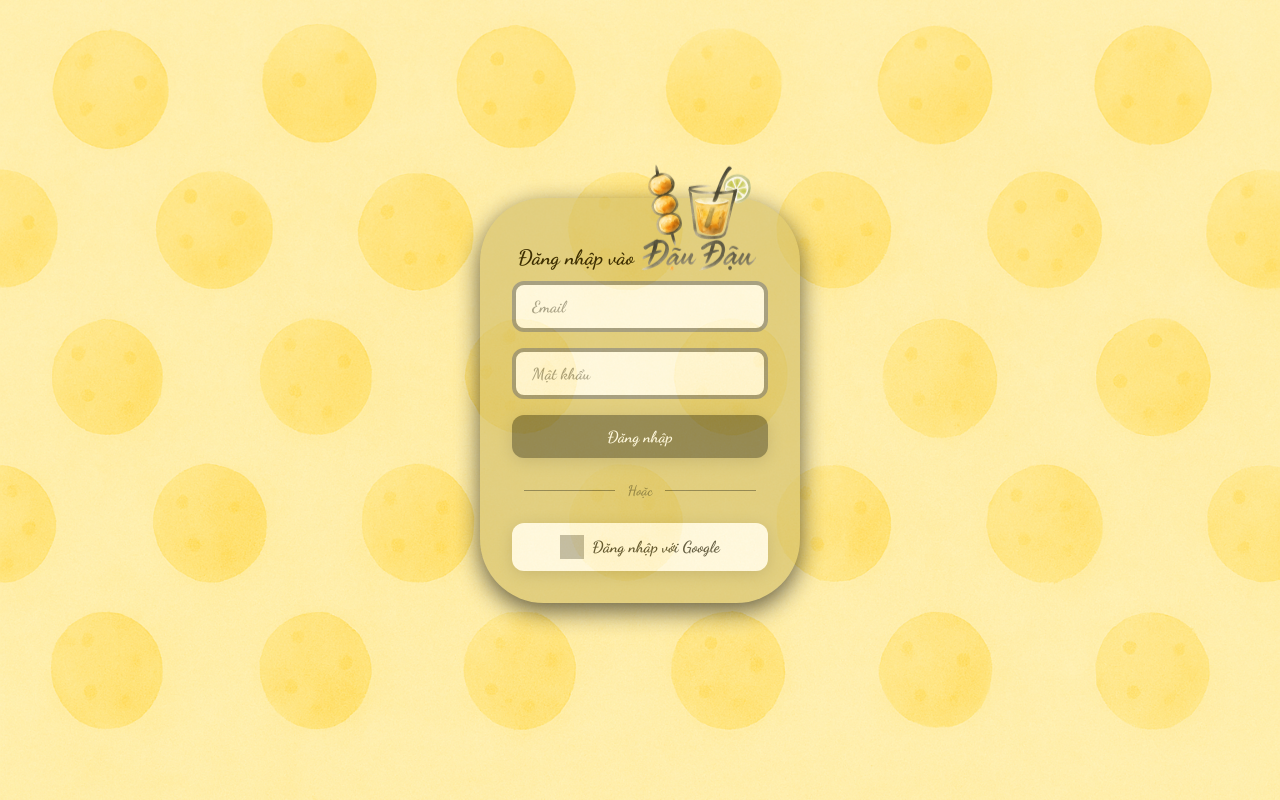
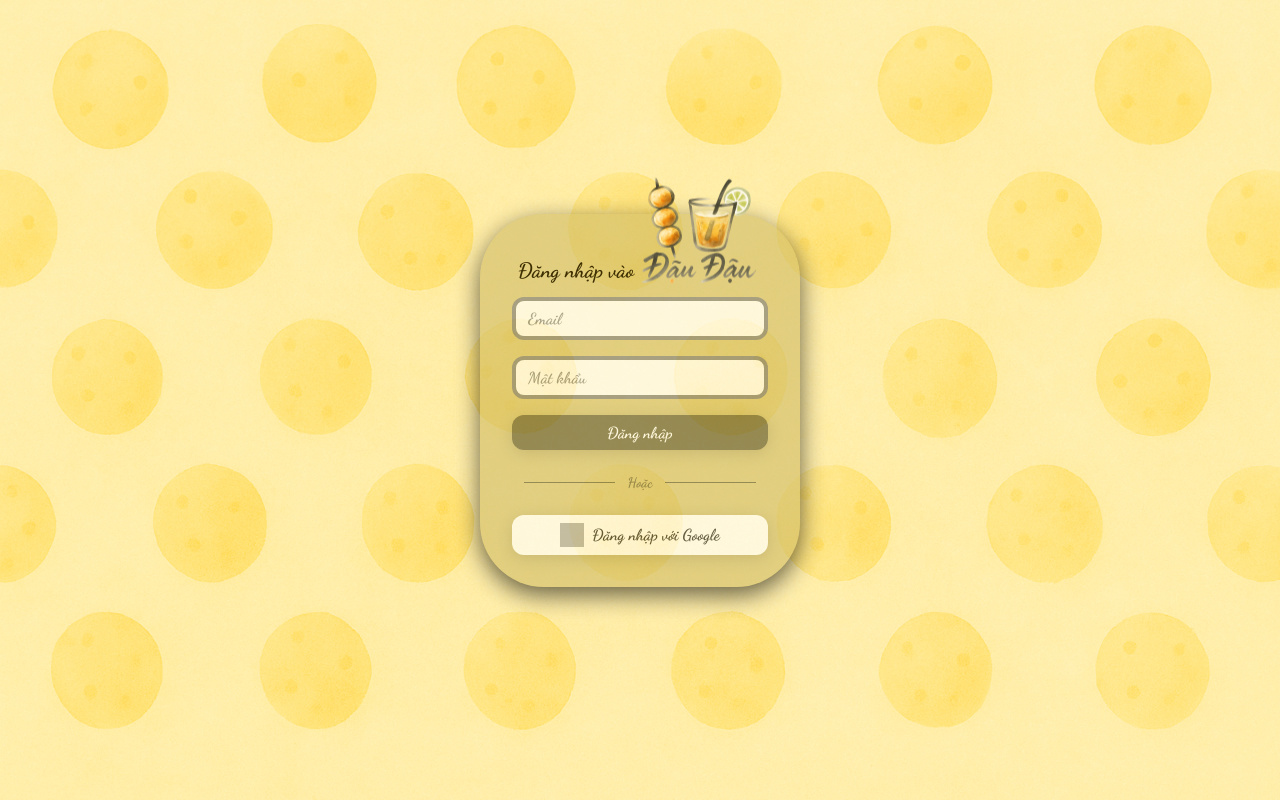
Before and after one commit to mangolier/Bean-App, a React (Create React App) app: page /#/login in a window 1280 px wide. Built offline with nearby package versions, Linux system fonts and the light colour scheme; grey boxes are pictures that could not be loaded.

Commit message:
Initial commit

```diff
--- a/src/layouts/AppLayout.tsx
+++ b/src/layouts/AppLayout.tsx
@@ -24,7 +24,7 @@ const logoVariants: Variants = {
 
 const logoContainerVariants: Variants = {
     initial: { x: '-50%', y: '-50%', maxWidth: '20rem', width: '100%', rotate: -360, transition: { duration: 0.8, ease: "easeInOut" } },
-    waiting: { x: '-50%', y: '-190%', maxWidth: '20rem', width: '100%', transition: { delay: 1, duration: 0.8, ease: "easeInOut" } },
+    waiting: { x: '-50%', y: '-180%', maxWidth: '20rem', width: '100%', transition: { delay: 1, duration: 0.8, ease: "easeInOut" } },
     entering: { x: '-50%', y: '-50%', maxWidth: '20rem', width: '100%', transition: { duration: 0.8, ease: "easeInOut" } },
     entered: { top: '-4rem', left: '-10rem', x: 0, y: 0, maxWidth: '20rem', width: '100%', scale: 0.3, rotate: -360, transition: { duration: 0.8, ease: "easeInOut" } },
     loading: { top: '-4rem', left: '-10rem', x: 0, y: 0, maxWidth: '20rem', width: '100%', scale: 0.3, rotate: -360, transition: { duration: 0.8, ease: "easeInOut" } },
--- a/src/pages/LoginPage.tsx
+++ b/src/pages/LoginPage.tsx
@@ -41,7 +41,7 @@ const LoginPage: React.FC = () => {
             className='login-card'
             variants={{
                 initial: {transform: 'rotateX(180deg)', background: 'transparent'},
-                waiting: {transform: 'rotateX(0deg)', background: '#CFBB65', transition: {delay: 1, duration: 0.9}}
+                waiting: {transform: 'rotateX(0deg)', background: '#CFBB65', transition: {delay: 1, duration: 1}}
             }}
             initial="initial"
             animate={phase}
--- a/src/styles/LoginPage.css
+++ b/src/styles/LoginPage.css
@@ -21,7 +21,7 @@
 }
 
 .login-input {
-    padding: 0.75rem 1rem;
+    padding: 0.5rem 0.75rem;
     border: 0.25rem solid #6F6E69;
     border-radius: 0.75rem;
     font-size: 1rem;
@@ -53,7 +53,7 @@
 
 .login-button,
 .google-btn {
-    padding: 0.75rem 1rem;
+    padding: 0.5rem 0.75rem;
     border: none;
     border-radius: 0.75rem;
     box-shadow: 0 0.2rem 1rem rgba(0, 0, 0, 0.2);
```
